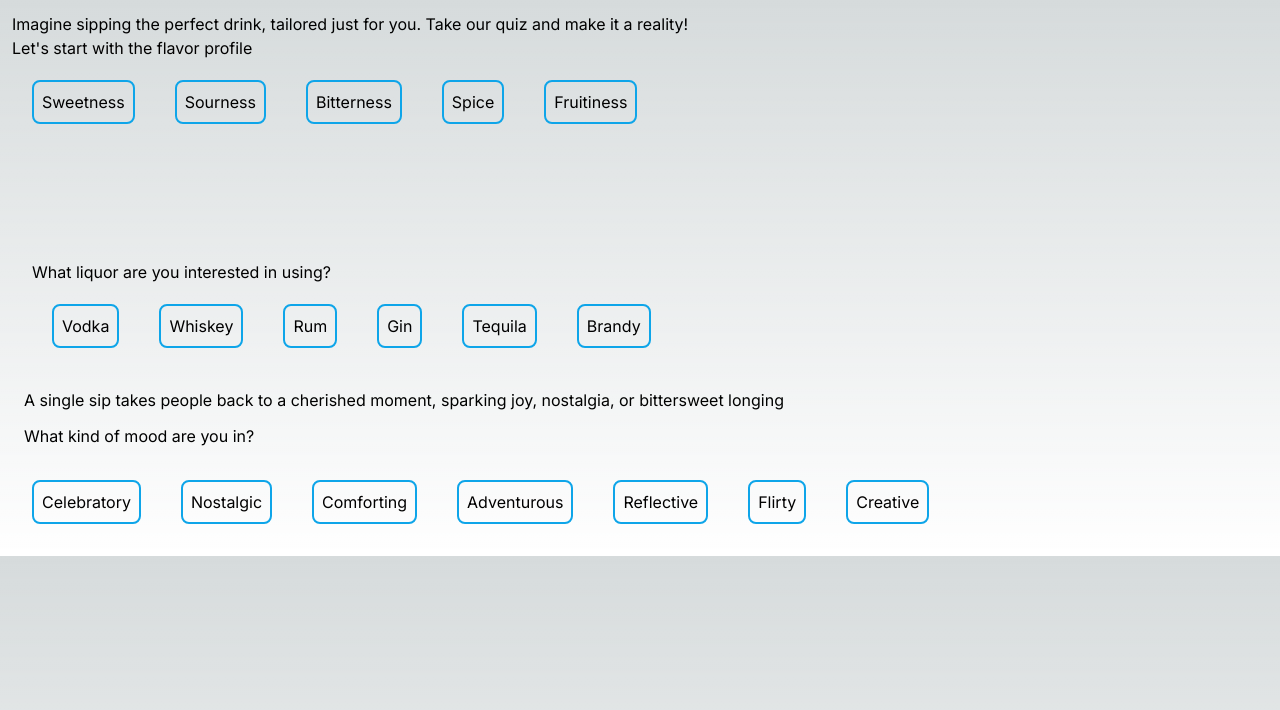
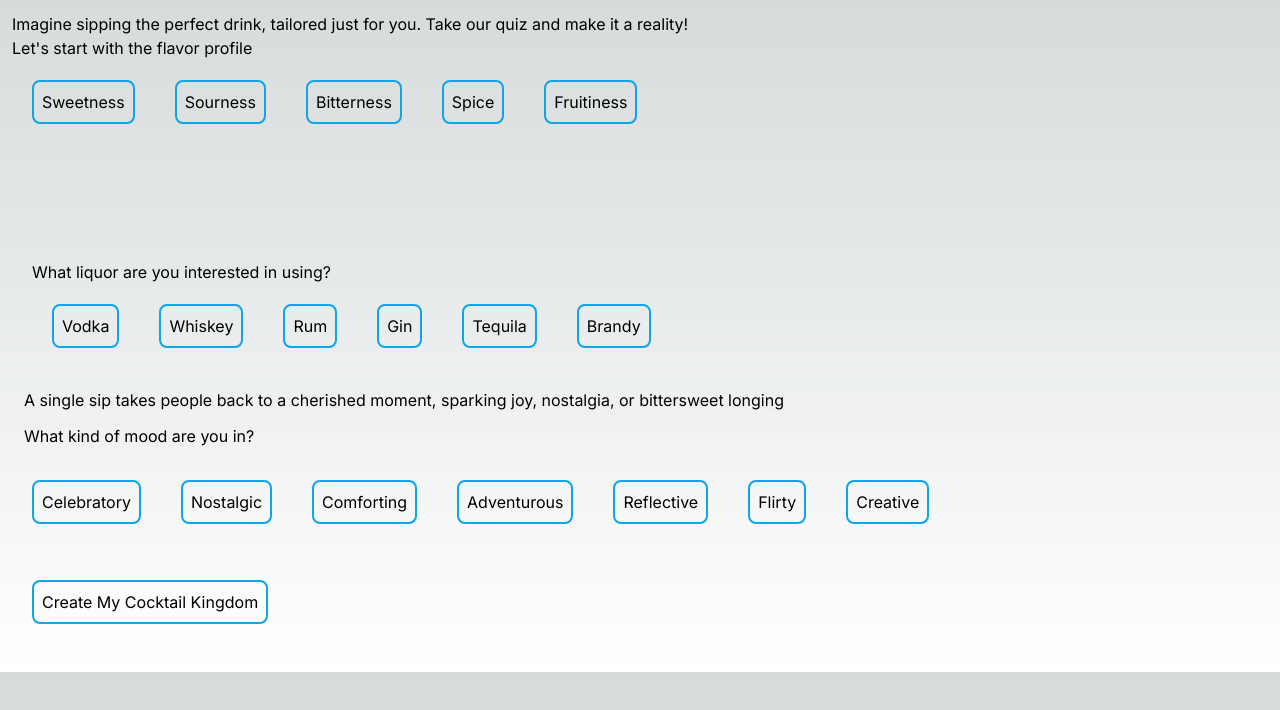
Before and after one commit to kingkwongsta/mixology, a Next.js app: page / in a window 1280 px wide. Both pictures are taken after a click on the button "Start Mixing". Shown: the top 710 px of the page. Built offline with nearby package versions, Linux system fonts and the light colour scheme.

Commit message:
ensure button is highlighted when selected and add component to main page

```diff
--- a/src/app/components/GenerateCocktail.jsx
+++ b/src/app/components/GenerateCocktail.jsx
@@ -2,6 +2,9 @@
 import { useState, useEffect } from "react";
 
 export default function GenerateCocktail() {
+  const [randomNum, setRandomNum] = useState();
+  const [selected, setSelected] = useState(false);
+
   const generateNames = [
     "Shake It Up!",
     "Pour Me Something Perfect",
@@ -25,15 +28,23 @@ export default function GenerateCocktail() {
     "Shake Your Tailfeather (and My Cocktail)",
   ];
 
+  useEffect(() => {
+    const randomIndex = Math.floor(Math.random() * generateNames.length);
+    setRandomNum(randomIndex);
+  }, []);
+
   return (
-    <button
-      key={index}
-      className={`p-2 m-5 border-solid border-2 border-sky-500 rounded-lg ${
-        index === selectedButton && "bg-sky-500"
-      }`}
-      onClick={() => {
-        setSelectedButton(index);
-      }}
-    ></button>
+    <div className="my-4">
+      <button
+        className={`p-2 m-5 border-solid border-2 border-sky-500 rounded-lg ${
+          selected && "bg-sky-500"
+        }`}
+        onClick={() => {
+          setSelected(!selected);
+        }}
+      >
+        {generateNames[randomNum]}
+      </button>
+    </div>
   );
 }
--- a/src/app/page.js
+++ b/src/app/page.js
@@ -4,6 +4,7 @@ import LiquorChoice from "./components/LiquorChoice";
 import Welcome from "./components/Welcome";
 import Preferences from "./components/Preferences";
 import Mood from "./components/Mood";
+import GenerateCocktail from "./components/GenerateCocktail";
 import { useState } from "react";
 
 export default function Home() {
@@ -25,6 +26,7 @@ export default function Home() {
               setLiquorChoice={setLiquorChoice}
             />
             <Mood userMood={userMood} setUserMood={setUserMood} />
+            <GenerateCocktail />
           </div>
         )}
         {/*----- DEBUG STATE -----*/}
```
